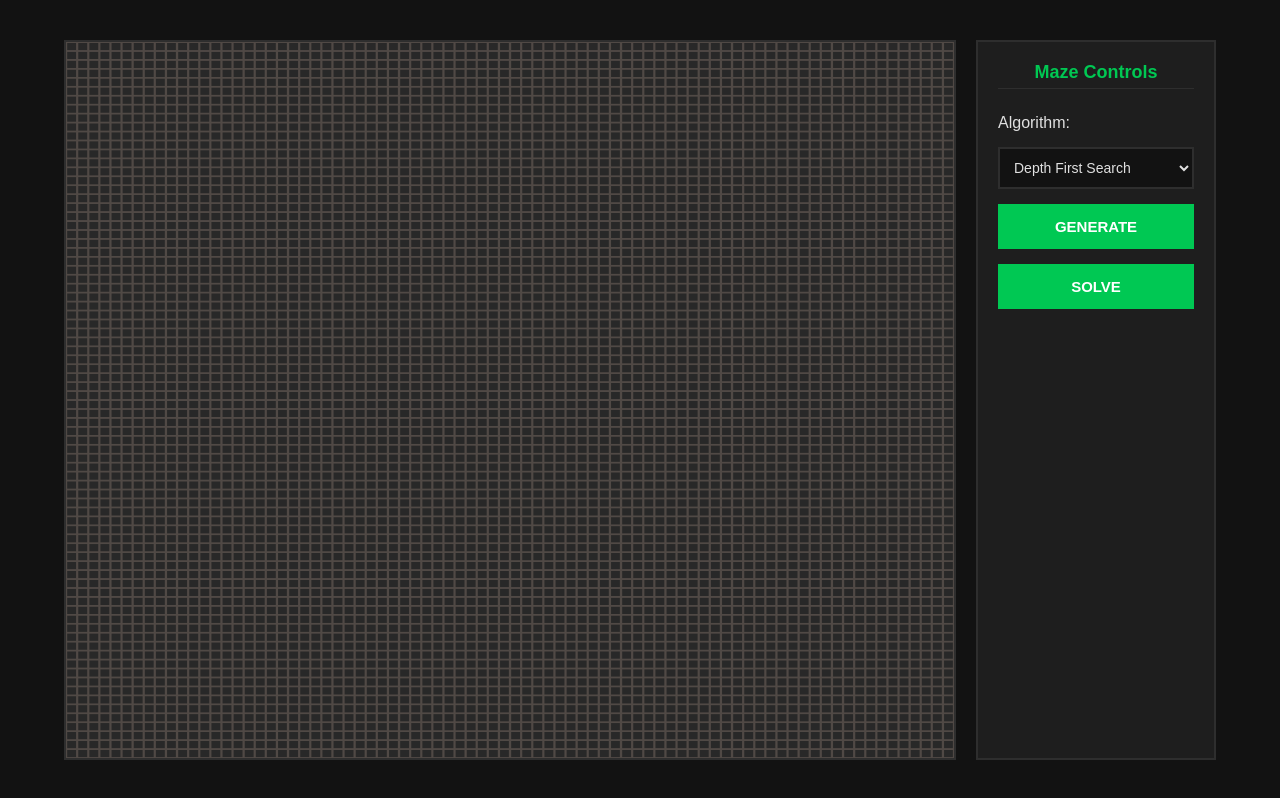
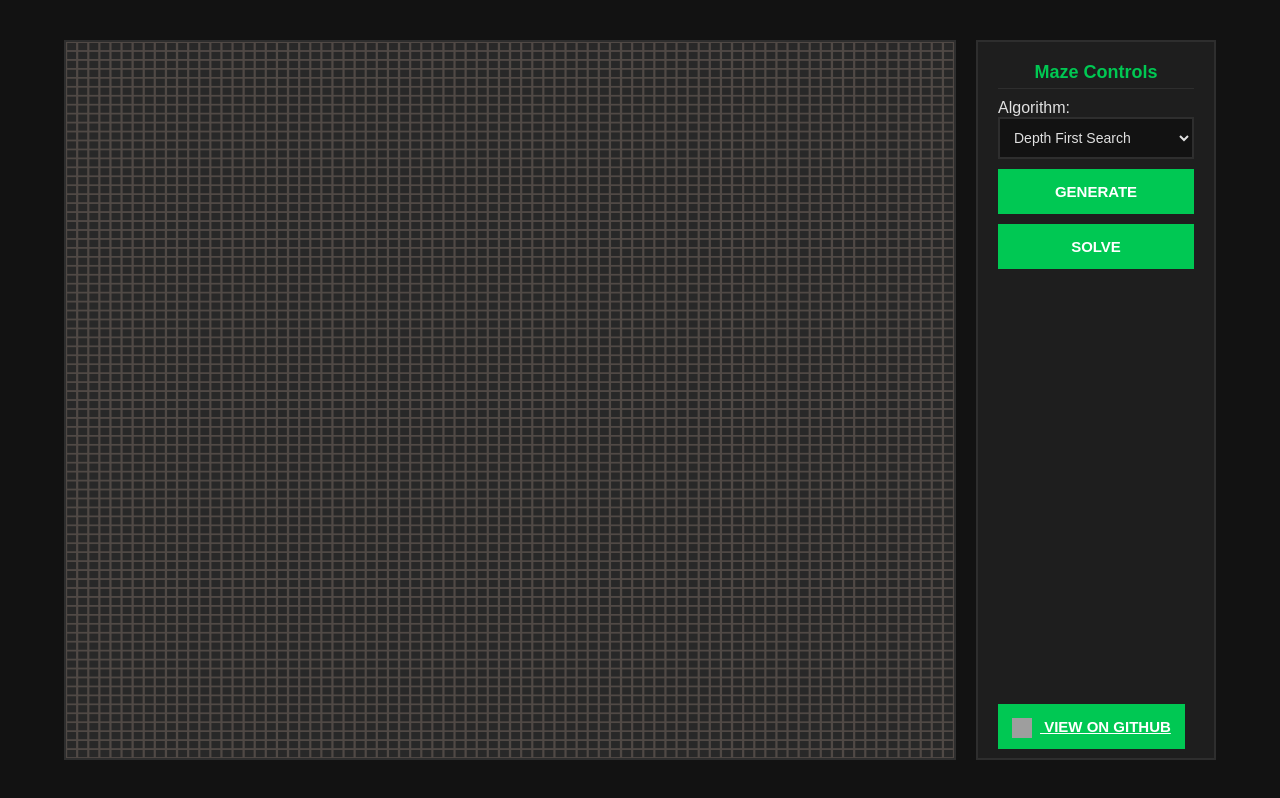
Before and after one commit to Dru-blip/Maze-Generators, a website built with Vite: page index.html in a window 1280 px wide. Built offline with nearby package versions, Linux system fonts and the light colour scheme; grey boxes are pictures that could not be loaded.

Commit message:
added github link

```diff
--- a/index.html
+++ b/index.html
@@ -14,7 +14,9 @@
     <canvas id="canvas"></canvas>
 
     <div class="actions">
+      <div>
         <h2>Maze Controls</h2>
+
         <label for="algo-selector">Algorithm:</label>
         <select id="algo-selector">
           <option value="dfs">Depth First Search</option>
@@ -24,12 +26,25 @@
           <option value="kruskals">Kruskal's</option>
           <option value="hunt-kill">Hunt & Kill</option>
         </select>
-
+        <div id="btns">
           <button id="generate" class="btn">Generate</button>
           <button id="solver" class="btn">Solve</button>
+        </div>
+
+      </div>
+
+      <div class="github-link">
+        <a href="https://github.com/Dru-blip/Maze-Generators" target="_blank" class="btn">
+          <img src="https://cdn.jsdelivr.net/gh/devicons/devicon/icons/github/github-original.svg" alt="GitHub Logo"
+            width="20" height="20" style="vertical-align: middle; margin-right: 8px;">
+          View on GitHub
+        </a>
+      </div>
+
     </div>
   </div>
 
   <script type="module" src="/src/main.ts"></script>
 </body>
+
 </html>
--- a/src/style.css
+++ b/src/style.css
@@ -33,6 +33,7 @@ canvas {
     padding: 20px;
     display: flex;
     flex-direction: column;
+    justify-content: space-between;
     gap: 15px;
     border: 2px solid #2e2e2e;
 }
@@ -47,6 +48,7 @@ canvas {
 }
 
 select {
+    width: 100%;
     padding: 10px;
     border: 2px solid #2e2e2e;
     background: #121212;
@@ -58,6 +60,13 @@ select {
 
 select:hover {
     border-color: #00c853;
+}
+
+#btns{
+    margin-top: 10px;
+    display: flex;
+    flex-direction: column;
+    gap: 10px;
 }
 
 .btn {
```
Lines whose indentation alone changed are shown as unchanged.
